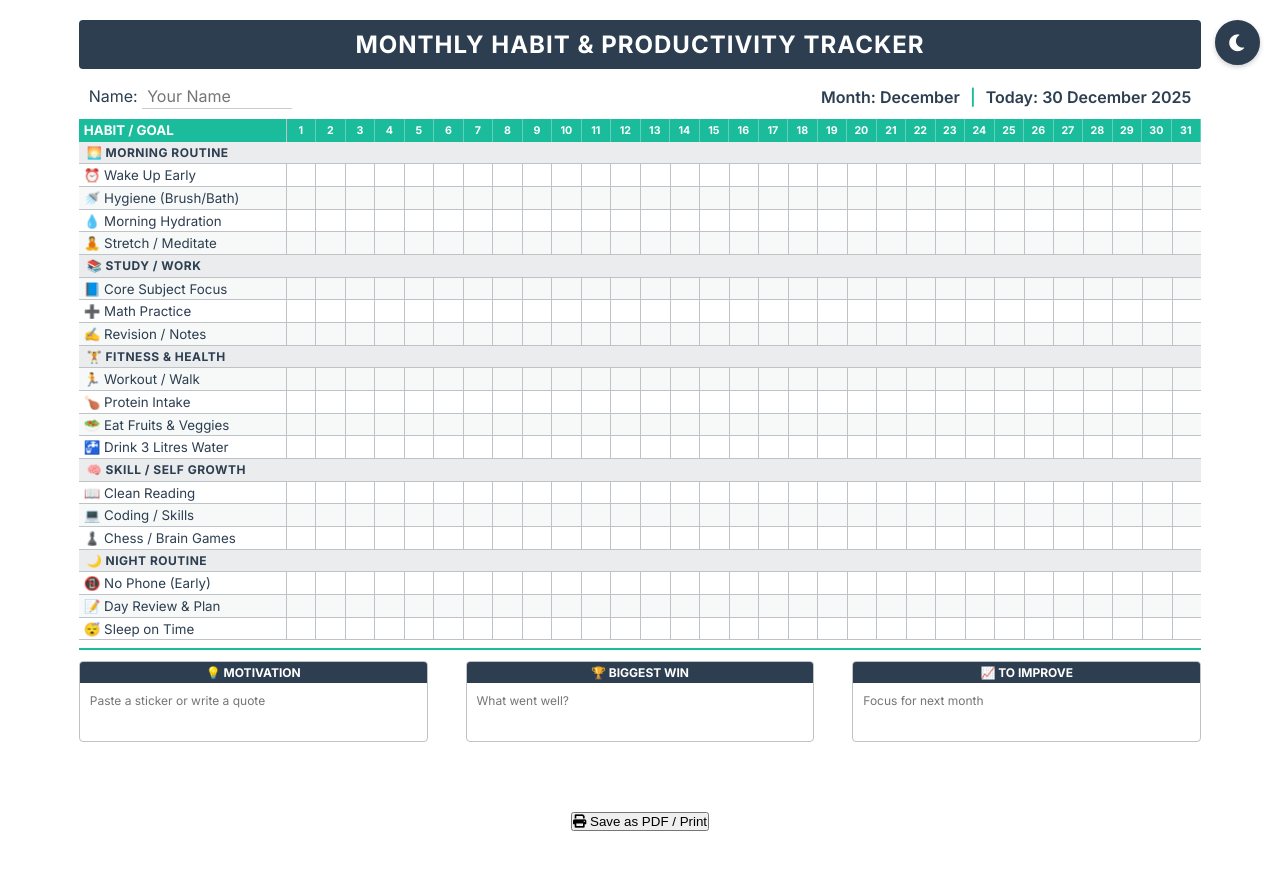
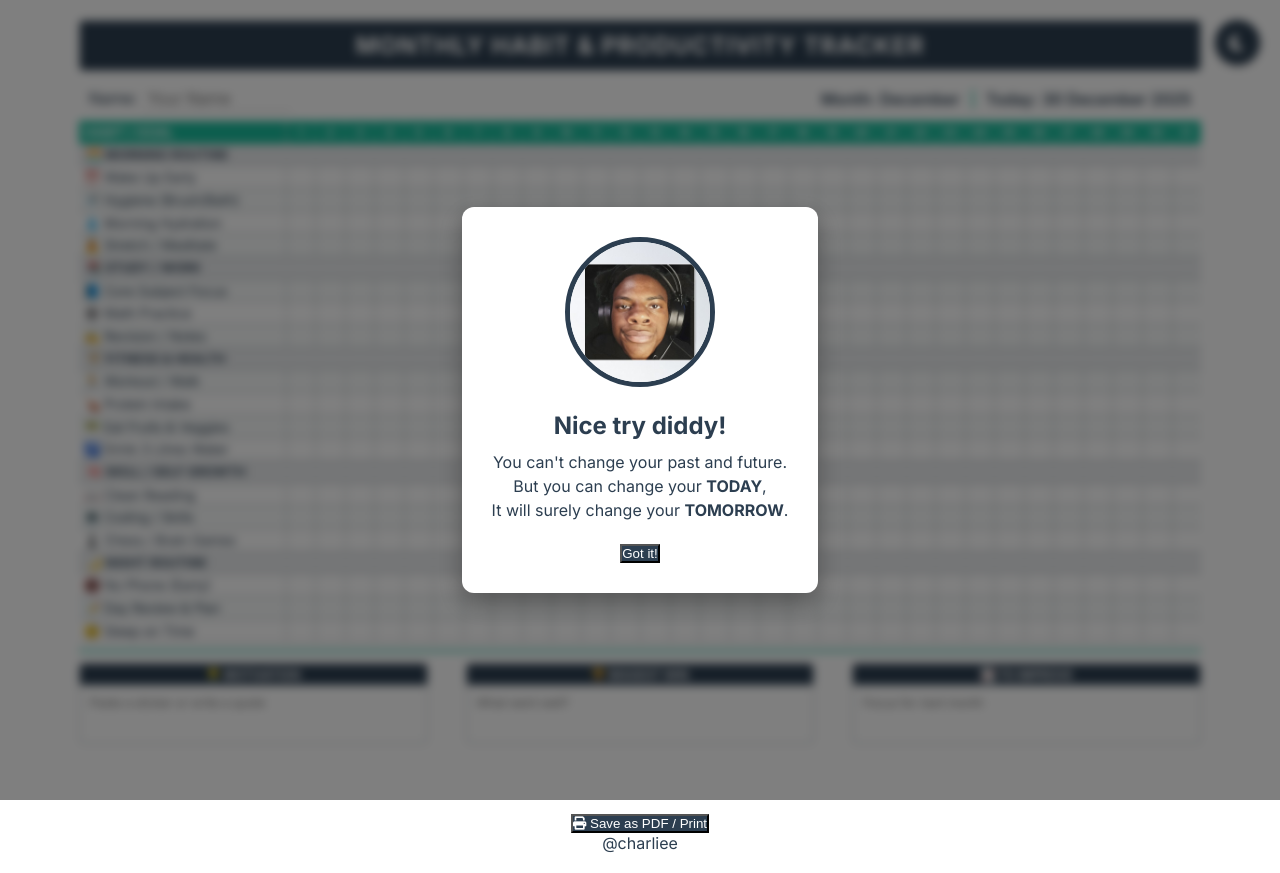
Before and after one commit to Charliee420/MY_YEAR_26, a plain HTML site: page SOFT_PAGE/index.html in a window 1280 px wide. Both pictures are taken after a click on the element 301 px from the left and 175 px from the top of the page. Before the commit the page ends 851 px from the top, so only its background shows below. Drawn offline with Linux system fonts and the light colour scheme.

```diff
--- a/SOFT_PAGE/index.html
+++ b/SOFT_PAGE/index.html
@@ -89,9 +89,17 @@
         </button>
     </div>
 
+    <!-- Strict Mode Warning Modal -->
+    <div id="warning-modal" class="modal hidden">
+        <div class="modal-content">
+            <img src="warning.jpg" alt="Stop!" class="modal-image">
+            <h2>Nice try diddy!</h2>
+            <p>You can't change your past and future.<br>But you can change your <b>TODAY</b>,<br>It will surely change
+                your <b>TOMORROW</b>.</p>
+            <button class="btn btn-primary" onclick="closeModal()">Got it!</button>
+        </div>
     </div>
-    </div>
-    </div>
+    <div>@charliee</div>
 
     <script src="script.js"></script>
 </body>
--- a/SOFT_PAGE/script.js
+++ b/SOFT_PAGE/script.js
@@ -129,13 +129,21 @@ function renderHabits() {
 }
 
 function toggleCheck(e) {
-    const cell = e.target;
+    // Robustly get the cell (handles clicks on text/pseudo elements)
+    const cell = e.target.closest('.day-cell');
+    if (!cell) return;
+
     const day = parseInt(cell.dataset.day);
     const today = new Date().getDate();
 
     // Strict Mode: Only allow editing "today"
     if (day !== today) {
-        alert("Nice try diddy but you can't change your past and future But you can change your today, It will surely changes your tommarow ");
+        const modal = document.getElementById('warning-modal');
+        if (modal) {
+            modal.classList.remove('hidden');
+        } else {
+            alert("Nice try diddy! (Modal missing, but: You can only edit today!)");
+        }
         return;
     }
 
@@ -144,6 +152,11 @@ function toggleCheck(e) {
 
     // Save state
     saveData();
+}
+
+function closeModal() {
+    const modal = document.getElementById('warning-modal');
+    modal.classList.add('hidden');
 }
 
 function saveData() {
--- a/SOFT_PAGE/style.css
+++ b/SOFT_PAGE/style.css
@@ -10,27 +10,30 @@
     --text-light: #7F8C8D;
 
     --check-color: #2ECC71;
+    --text-on-primary: #ffffff;
+    /* White text on dark primary */
 }
 
-/* Dark Mode Variables - "Negative" Look */
+/* Dark Mode - Strict Black & White */
 .dark-mode {
     --bg-body: #000000;
     --bg-container: #000000;
     --primary: #ffffff;
-    /* Inverted Primary */
-    --accent: #00ffcc;
-    /* High contrast neon */
-    --bg-alt: #111111;
-    --grid-line: #333333;
+    /* White elements */
+    --accent: #ffffff;
+    /* White accents */
+    --bg-alt: #000000;
+    /* No alternating gray */
+    --grid-line: #666666;
+    /* Visible Grey lines */
     --text-main: #ffffff;
-    --text-light: #dddddd;
-    --check-color: #00ff00;
-    /* Neon Green */
-}
+    /* White text */
+    --text-light: #cccccc;
+    --check-color: #ffffff;
+    /* White check */
 
-/* When in dark mode, invert the button icon color since primary is white */
-.dark-mode .btn-icon {
-    color: #000000;
+    --text-on-primary: #000000;
+    /* Black text on white primary */
 }
 
 * {
@@ -64,9 +67,8 @@ body {
 
 .btn-icon {
     background: var(--primary);
-    color: white;
-    border: 2px solid var(--primary);
-    /* visibility in dark mode */
+    color: var(--text-on-primary);
+    border: none;
     border-radius: 50%;
     width: 45px;
     height: 45px;
@@ -102,11 +104,13 @@ header {
 
 .title-box {
     background-color: var(--primary);
-    color: var(--bg-body);
-    /* Text becomes black in dark mode if primary is white */
+    color: var(--text-on-primary);
+    /* Always white on primary bg */
     padding: 10px;
     border-radius: 4px;
     margin-bottom: 15px;
+    border: 1px solid var(--grid-line);
+    /* Add subtle border for B&W visibility */
 }
 
 h1 {
@@ -187,7 +191,7 @@ h1 {
 
 .day-cell.checked {
     background-color: var(--check-color);
-    color: white;
+    color: var(--text-on-primary);
     font-weight: bold;
 }
 
@@ -199,13 +203,13 @@ h1 {
 /* Header Row (Non-interactive parts) */
 .header-row {
     background-color: var(--accent);
-    color: white;
+    color: var(--text-on-primary);
     border: none;
 }
 
 .header-row .habit-col {
     background-color: transparent;
-    color: white;
+    color: var(--text-on-primary);
     font-weight: bold;
 }
 
@@ -262,9 +266,20 @@ footer {
     flex-direction: column;
 }
 
+.btn-primary {
+    background-color: var(--primary);
+    color: var(--text-on-primary);
+}
+
+.btn-danger {
+    background-color: #e74c3c;
+    color: white;
+    /* Keep white for danger */
+}
+
 .box-header {
     background-color: var(--primary);
-    color: white;
+    color: var(--text-on-primary);
     font-size: 9pt;
     font-weight: bold;
     text-align: center;
@@ -332,6 +347,77 @@ footer {
     width: 100%;
 }
 
+/* Modal Styles */
+.modal {
+    position: fixed;
+    top: 0;
+    left: 0;
+    width: 100%;
+    height: 100%;
+    background: rgba(0, 0, 0, 0.5);
+    display: flex;
+    justify-content: center;
+    align-items: center;
+    z-index: 2000;
+    backdrop-filter: blur(5px);
+}
+
+.modal.hidden {
+    display: none;
+}
+
+.modal-content {
+    background: white;
+    padding: 30px;
+    border-radius: 12px;
+    text-align: center;
+    max-width: 400px;
+    box-shadow: 0 10px 25px rgba(0, 0, 0, 0.3);
+    animation: popIn 0.3s cubic-bezier(0.18, 0.89, 0.32, 1.28);
+}
+
+.dark-mode .modal-content {
+    background: var(--bg-container);
+    color: var(--text-main);
+    border: 1px solid var(--grid-line);
+}
+
+.modal-image {
+    width: 150px;
+    height: auto;
+    margin-bottom: 20px;
+    border-radius: 50%;
+    border: 5px solid var(--primary);
+}
+
+.modal-content h2 {
+    color: var(--primary);
+    margin-bottom: 10px;
+}
+
+.dark-mode .modal-content h2 {
+    color: var(--text-on-primary);
+    /* Ensure contrast */
+}
+
+.modal-content p {
+    margin-bottom: 20px;
+    font-size: 1rem;
+    line-height: 1.5;
+}
+
+@keyframes popIn {
+    0% {
+        transform: scale(0.8);
+        opacity: 0;
+    }
+
+    100% {
+        transform: scale(1);
+        opacity: 1;
+    }
+}
+
 /* Print Logic */
 @media print {
     body {
@@ -342,11 +428,11 @@ footer {
         display: block;
     }
 
-    .bottom-controls {
+    .bottom-controls,
+    .theme-switch-wrapper,
+    .modal {
         display: none;
     }
-
-    /* Hide print button */
 
     .page-container {
         box-shadow: none;
```
Also changed, not shown: SOFT_PAGE/warning.jpg (added), SOFT_PAGE/warning2.png (added).
